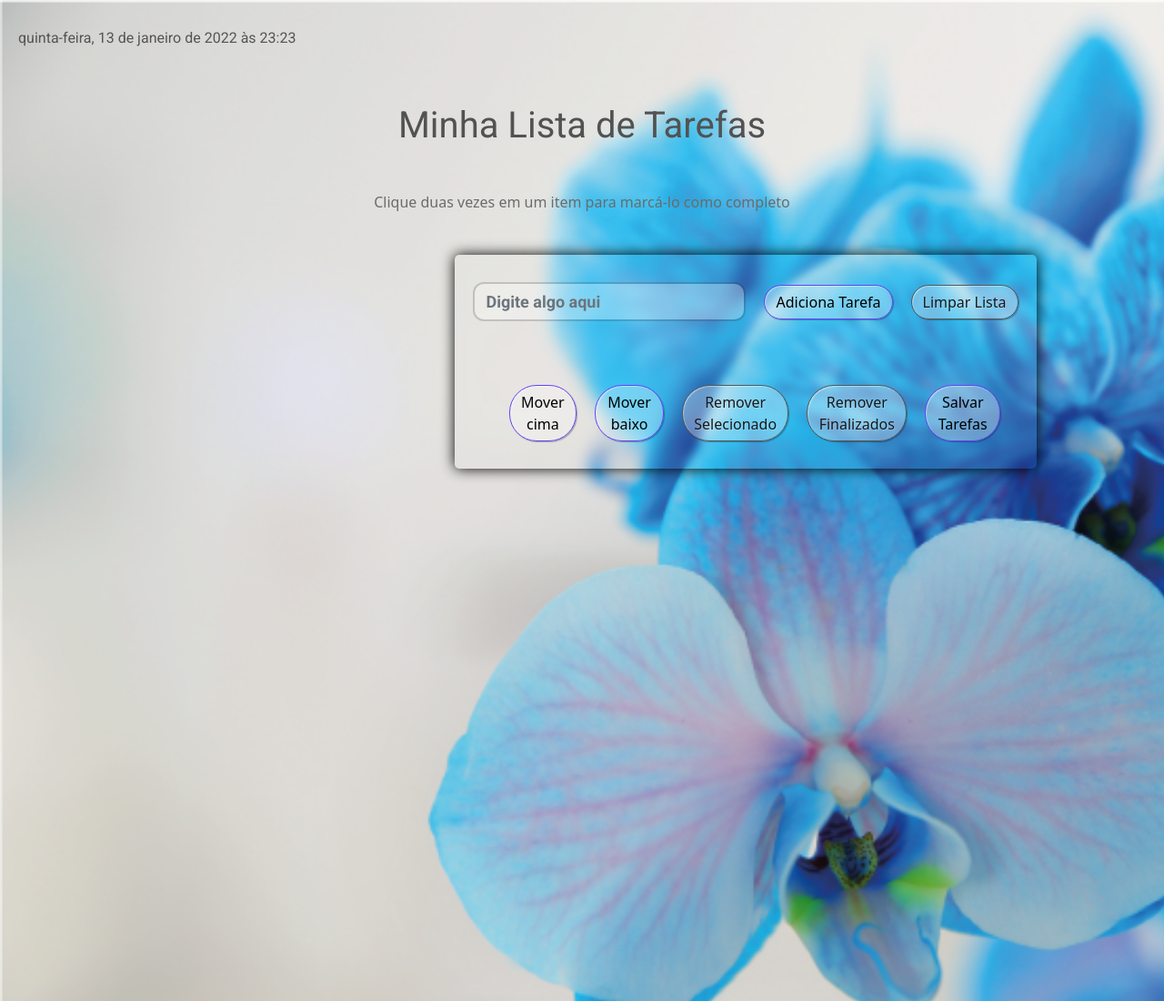
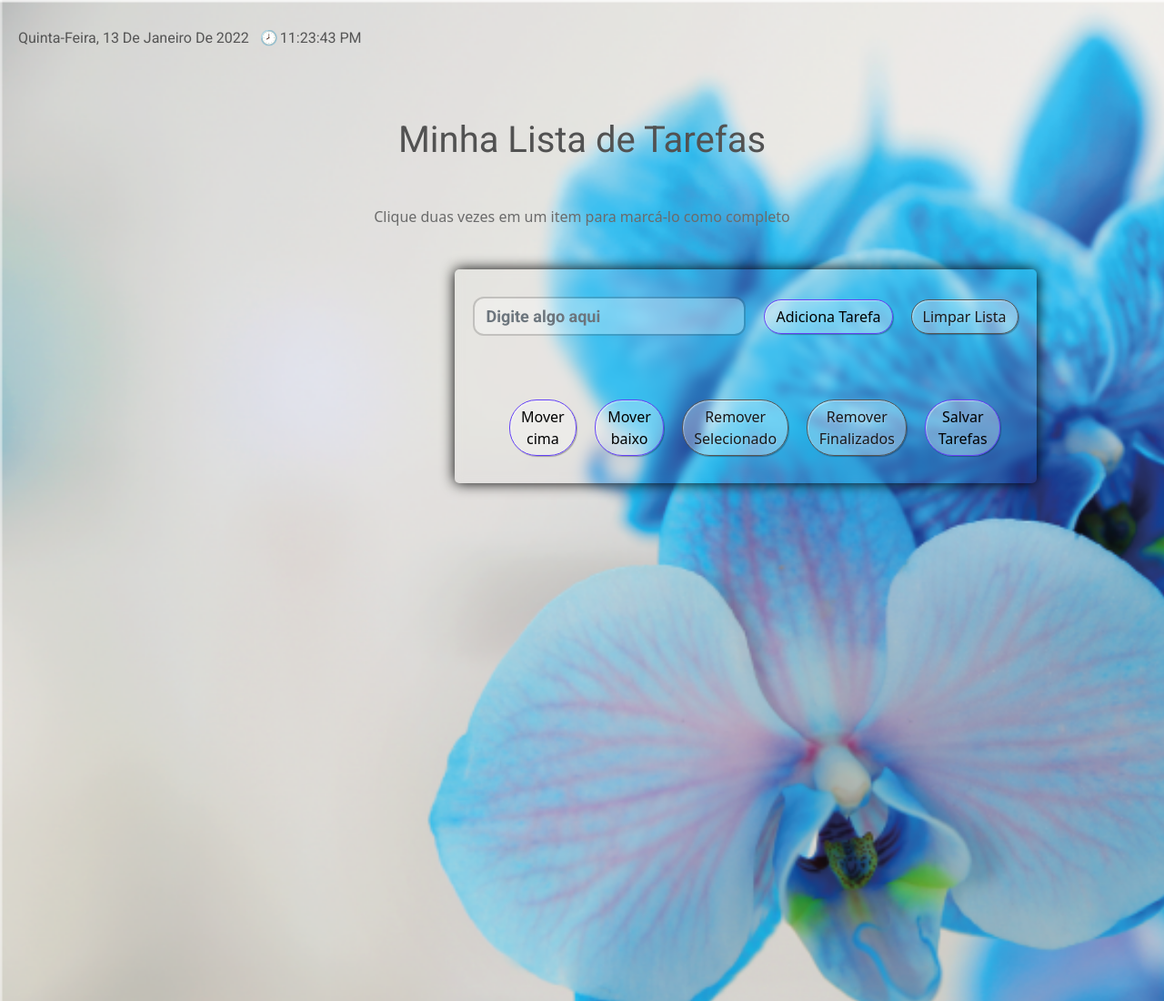
Before and after one commit to Adriana-coderstar/Projetos-Trybe-Fundamentos, a website: page project-todo-list/index.html in a window 1280 px wide. Shown: the top 1100 px of the page at 91% size. Drawn offline with nearby package versions, Linux system fonts and the light colour scheme.

Commit message:
Implementa a hora

```diff
--- a/project-todo-list/assets/script.js
+++ b/project-todo-list/assets/script.js
@@ -113,14 +113,20 @@ function deleteSelect() {
 removeSelect.addEventListener('click', deleteSelect)
 
 // Inserir data
-  const date = new Date();
+function displayTime() {
+  let date = new Date();
+  let time = date.toLocaleTimeString();
+  document.querySelector('.clock').textContent = time;
+
   const formatter = Intl.DateTimeFormat('pt-BR', {
     weekday: "long",
     year:"numeric",
     month:"long",
     day:"numeric",
-    hour:"numeric",
-    minute:"numeric",
   });
 
-  data.innerHTML = formatter.format(date);
+  data.innerHTML = formatter.format();
+}
+
+displayTime();
+const createClock = setInterval(displayTime, 1000);
--- a/project-todo-list/index.html
+++ b/project-todo-list/index.html
@@ -12,7 +12,11 @@
 </head>
 
 <body>
-  <div id="date">Date</div>
+  <div class="date-hour">
+    <span id="date"> </span>
+    <p class="clock-img">🕗</p>
+    <span class="clock"></span>
+  </div>
 
   <header>
     <h1>Minha Lista de Tarefas</h1>
--- a/project-todo-list/style/style.css
+++ b/project-todo-list/style/style.css
@@ -89,7 +89,7 @@ header h1{
   width: 50%;
 }
 
-#date{
+.date-hour{
   color: #555555;
   display: flex;
   font-family: 'Roboto', sans-serif;
@@ -97,6 +97,15 @@ header h1{
   margin-left: 20px;
   margin-top: 30px;
   position: relative;
+  text-transform: capitalize;
+}
+
+.clock{
+  margin-left: 2px;
+}
+
+.clock-img{
+  margin-left: 12px;
 }
 
 /* Button */
```
